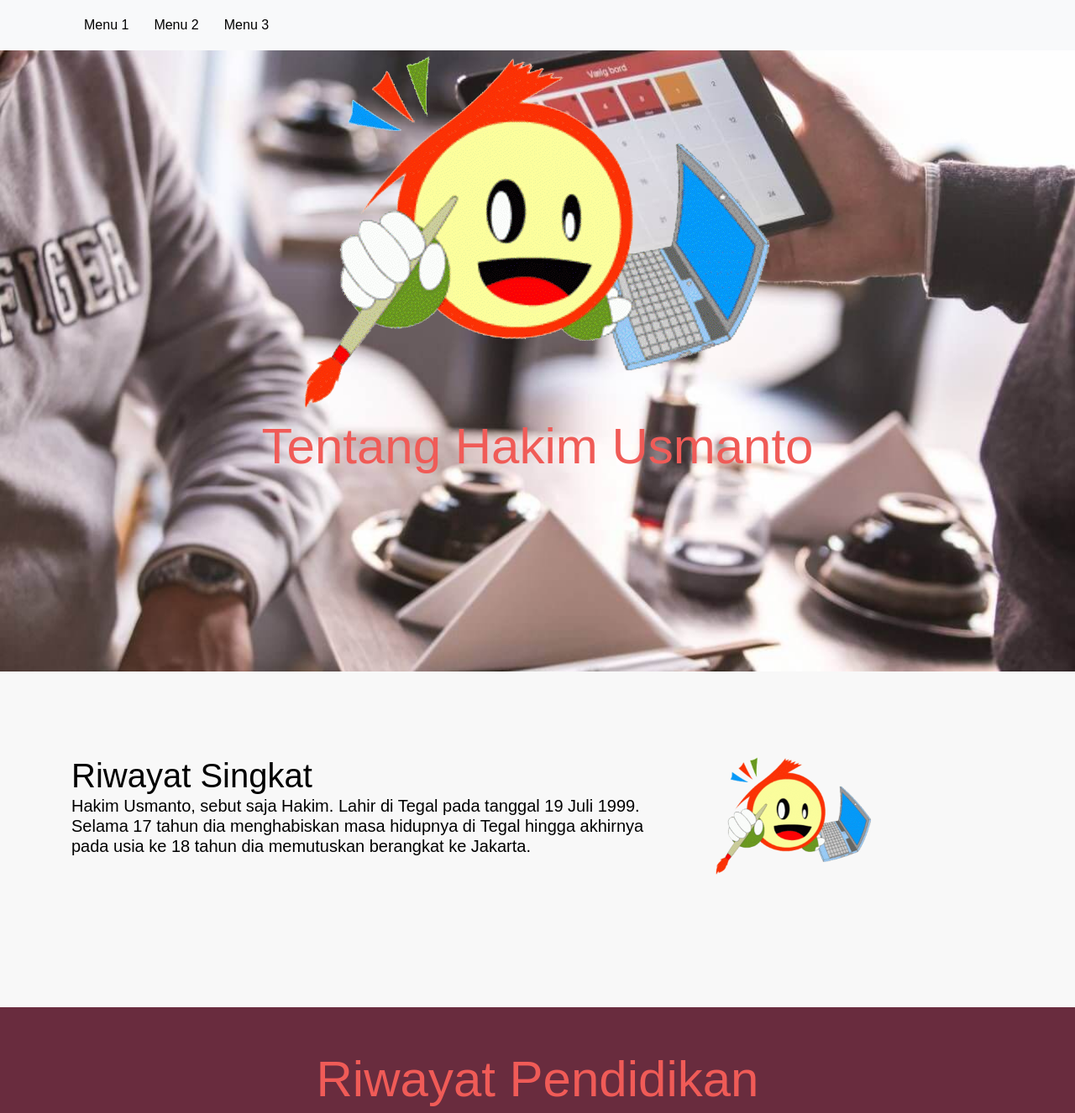
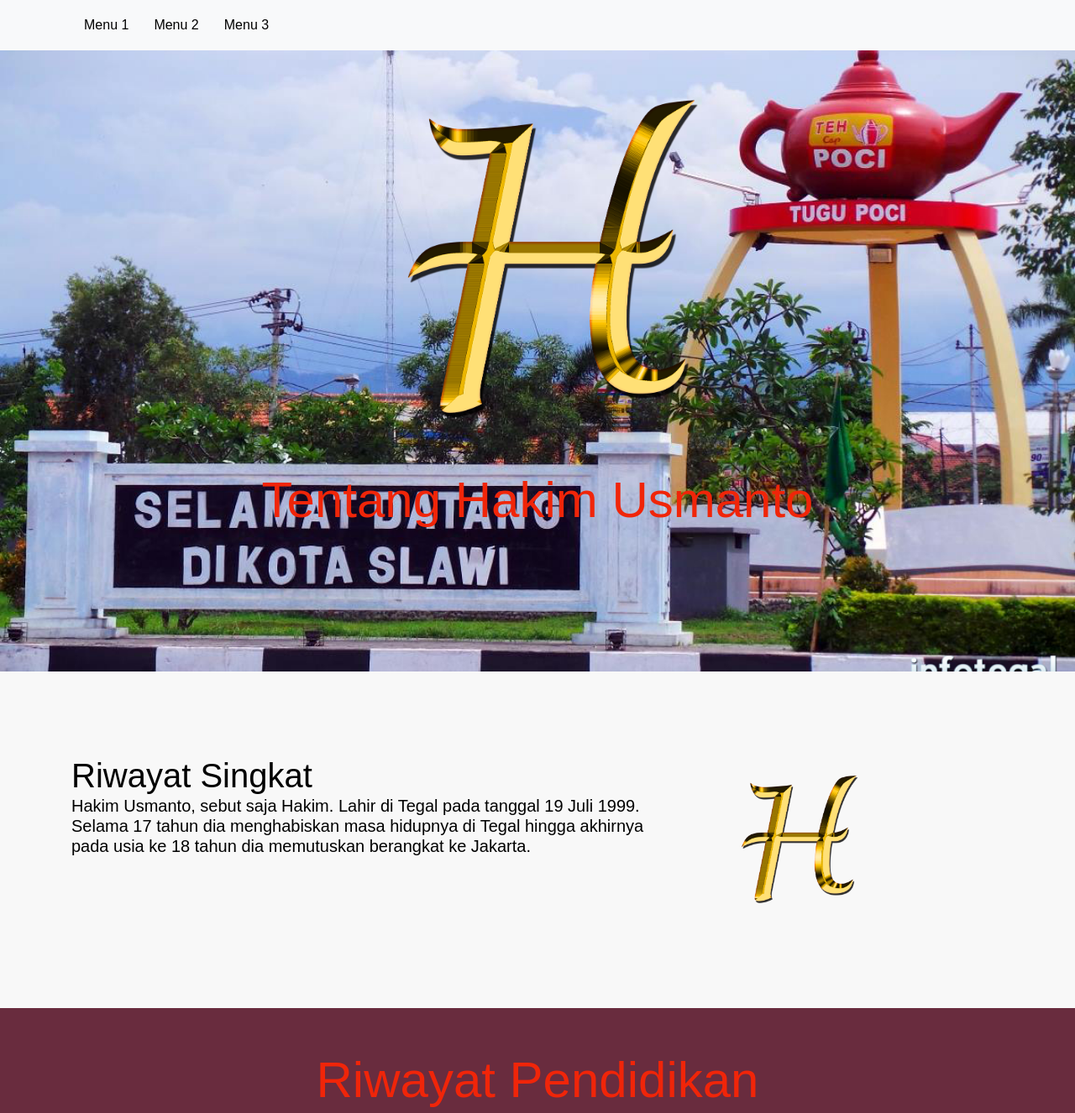
Before and after one commit to usmnhkm/php-deweb, a plain HTML site: page individu/index.html in a window 1280 px wide. Shown: the top 1326 px of the page at 84% size. Drawn offline with Linux system fonts and the light colour scheme.

Commit message:
perubahan

```diff
--- a/individu/css/main-2.css
+++ b/individu/css/main-2.css
@@ -16,7 +16,7 @@ body,html{
 .home{
     width: 100%;
     height: 100%;
-    background-image: url(../img/maxresdefault.jpg);
+    background-image: url(../img/bg.jpg);
     background-size: cover;
     text-align: center;
     padding: 60px 0px;
@@ -25,7 +25,7 @@ body,html{
 .heading-1{
     font-family: arial;
     font-size: 60px;
-    color: #f05b57;
+    color: #F02509;
     margin: auto;
 }
 .heading-2{
--- a/individu/index.html
+++ b/individu/index.html
@@ -29,7 +29,7 @@
         <section class="home" id="1">
             <div class="container">
                 <div class="row">
-                    <img src="img/logo.png" class="mx-auto d-block wow fadeInLeftBig animated animated">
+                    <img src="img/hakim.png" width="500" height="500" class="mx-auto d-block wow fadeInLeftBig animated animated">
                     <h1 class="heading-1">Tentang Hakim Usmanto</h1>
                 </div>
             </div>
@@ -46,7 +46,7 @@
                         </h3>
                     </div>
                     <div class="col-md-4">
-                        <img src="img/logo.png" width="200px" class="wow fadeInRightBig animated animated">
+                        <img src="img/hakim.png" width="200px" class="wow fadeInRightBig animated animated">
                     </div>
                 </div>
             </div>
```
Also changed, not shown: individu/img/bg.jpg (added), individu/img/hakim.png (added).
